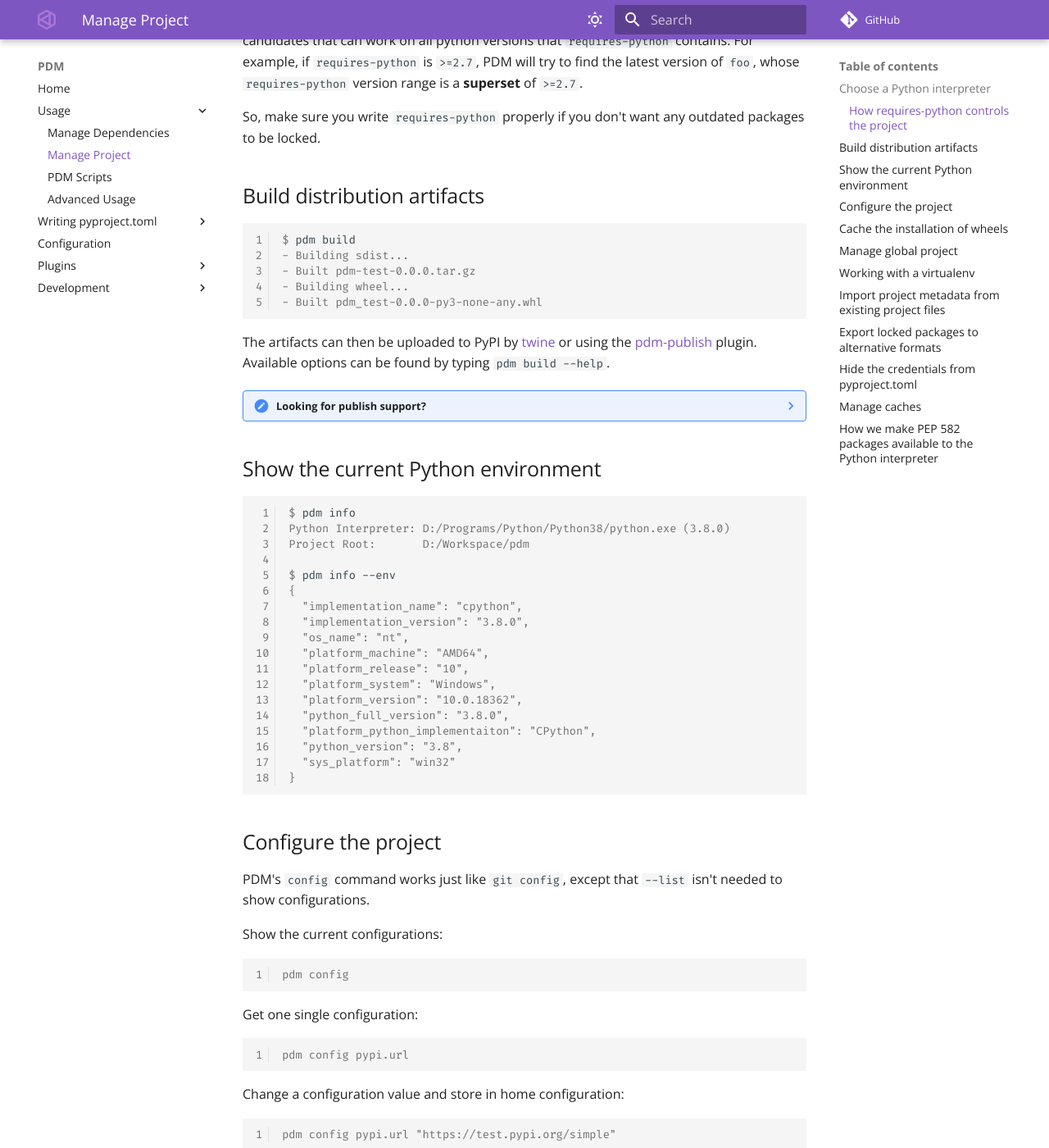
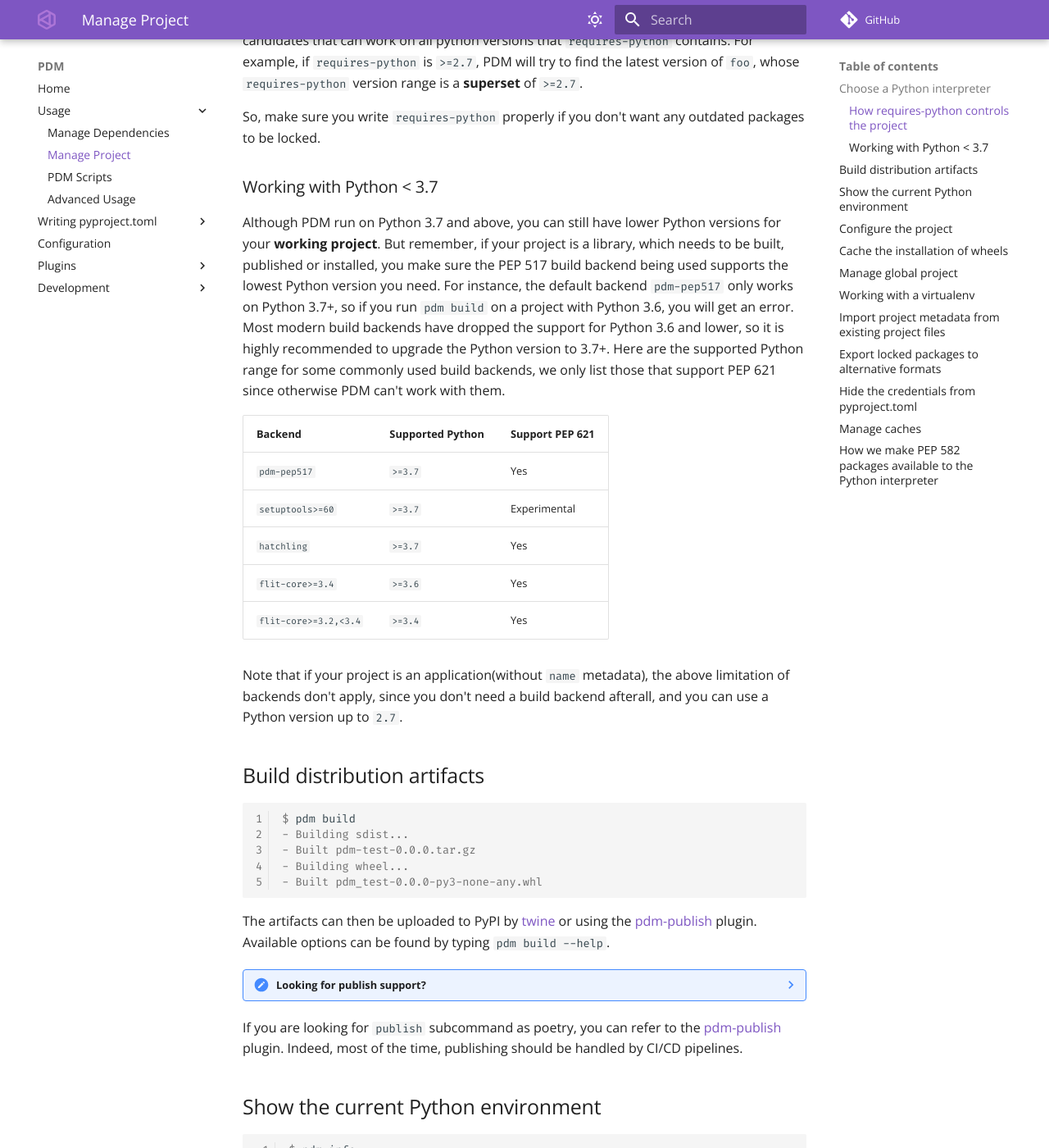
Before and after one commit to ChrisSanderser/pd-ms, an MkDocs documentation site: the page built from docs/docs/usage/project.md, in a window 1280 px wide and 1400 px high, scrolled down 698 px. Shown: the whole window at 82% size. Built offline with MkDocs 1.6.1 and Material for MkDocs 9.7.7, drawn with Linux system fonts in a browser that asks for light colours; comment, search, counter and statistics services are not loaded; the version menu is left out.

Commit message:
docs: update about using lower Python versions

````diff
--- a/docs/docs/usage/project.md
+++ b/docs/docs/usage/project.md
@@ -27,6 +27,20 @@ to find the latest version of `foo`, whose `requires-python` version range is a
 
 So, make sure you write `requires-python` properly if you don't want any outdated packages to be locked.
 
+### Working with Python < 3.7
+
+Although PDM run on Python 3.7 and above, you can still have lower Python versions for your **working project**. But remember, if your project is a library, which needs to be built, published or installed, you make sure the PEP 517 build backend being used supports the lowest Python version you need. For instance, the default backend `pdm-pep517` only works on Python 3.7+, so if you run `pdm build` on a project with Python 3.6, you will get an error. Most modern build backends have dropped the support for Python 3.6 and lower, so it is highly recommended to upgrade the Python version to 3.7+. Here are the supported Python range for some commonly used build backends, we only list those that support PEP 621 since otherwise PDM can't work with them.
+
+| Backend               | Supported Python | Support PEP 621 |
+| --------------------- | ---------------- | --------------- |
+| `pdm-pep517`          | `>=3.7`          | Yes             |
+| `setuptools>=60`      | `>=3.7`          | Experimental    |
+| `hatchling`           | `>=3.7`          | Yes             |
+| `flit-core>=3.4`      | `>=3.6`          | Yes             |
+| `flit-core>=3.2,<3.4` | `>=3.4`          | Yes             |
+
+Note that if your project is an application(without `name` metadata), the above limitation of backends don't apply, since you don't need a build backend afterall, and you can use a Python version up to `2.7`.
+
 ## Build distribution artifacts
 
 ```console
@@ -42,8 +56,8 @@ The artifacts can then be uploaded to PyPI by [twine](https://pypi.org/project/t
 typing `pdm build --help`.
 
 ??? note "Looking for publish support?"
-    If you are looking for `publish` subcommand as poetry, you can refer to the [pdm-publish](https://github.com/branchvincent/pdm-publish) plugin.
-    Indeed, most of the time, publishing should be handled by CI/CD pipelines.
+If you are looking for `publish` subcommand as poetry, you can refer to the [pdm-publish](https://github.com/branchvincent/pdm-publish) plugin.
+Indeed, most of the time, publishing should be handled by CI/CD pipelines.
 
 ## Show the current Python environment
 
````
Also changed, not shown: docs/docs/index.md (+1 -2 lines).
